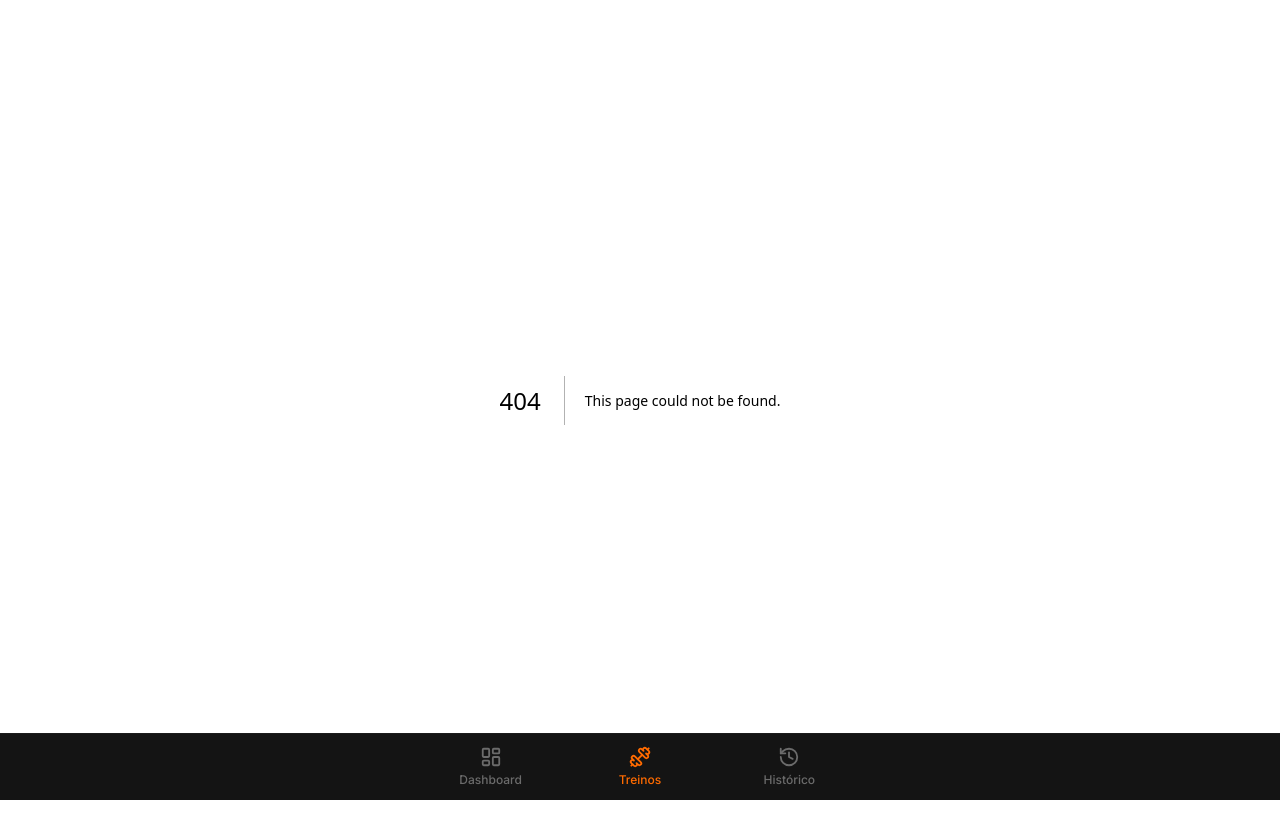
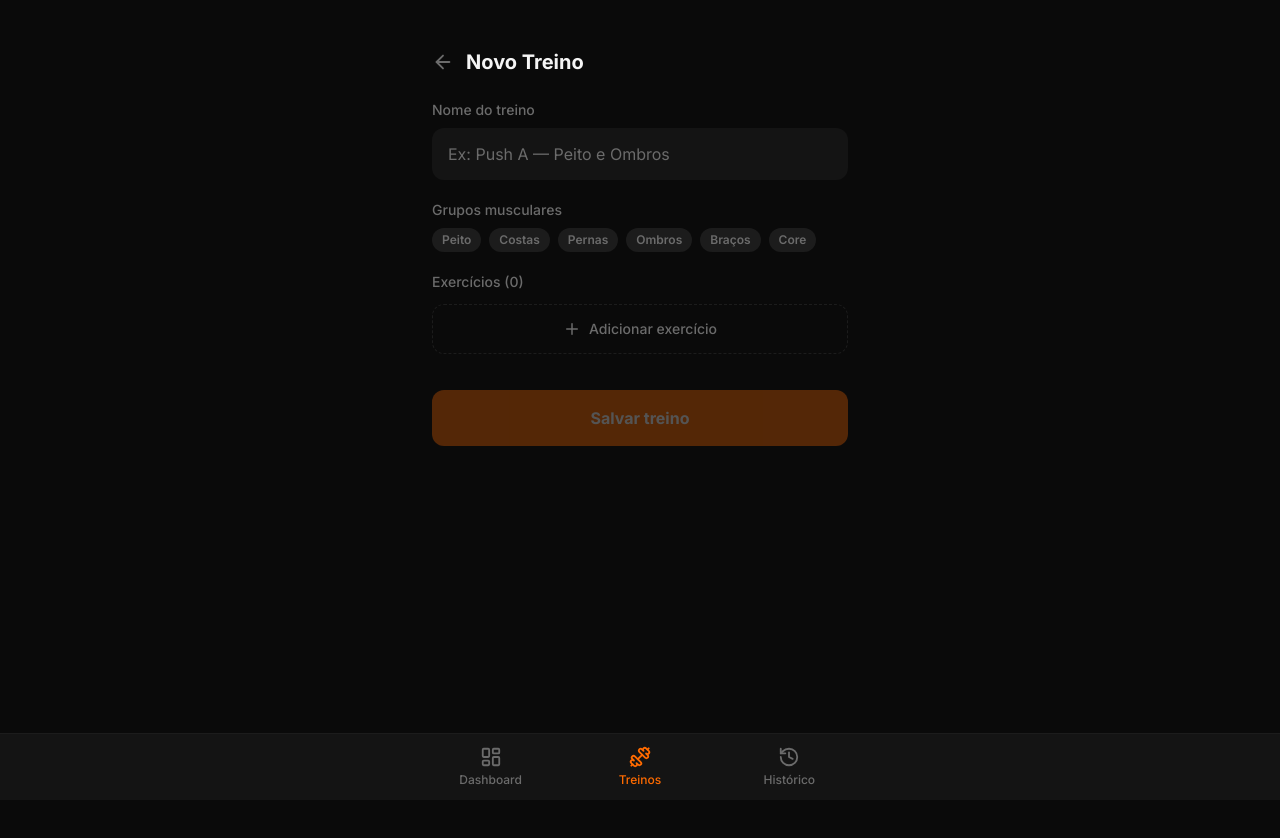
Before and after one commit to AgenticTI/arcsys-portfolio, a Next.js app in the folder fitness-treinos/: page /workouts/new in a window 1280 px wide. Before the commit this address had no page. Shown: the top 838 px of the page. After the commit the page ends 800 px from the top, so only its background shows below. Built offline with nearby package versions, Linux system fonts and the light colour scheme.

Commit message:
feat: tela Criar Treino com form inline de exercícios e salvamento no store

```diff
--- /dev/null
+++ b/fitness-treinos/src/app/workouts/new/page.tsx
@@ -0,0 +1,128 @@
+'use client'
+
+import { useState } from 'react'
+import { useRouter } from 'next/navigation'
+import { ArrowLeft } from 'lucide-react'
+import { useFitnessStore } from '@/store/fitness'
+import type { Exercise, MuscleGroup } from '@/lib/types'
+import { MuscleChip } from '@/components/workouts/MuscleChip'
+import { ExerciseForm } from '@/components/create/ExerciseForm'
+import { ExerciseListItem } from '@/components/create/ExerciseListItem'
+
+const ALL_MUSCLE_GROUPS: MuscleGroup[] = [
+  'chest', 'back', 'legs', 'shoulders', 'arms', 'core',
+]
+
+export default function NewWorkoutPage() {
+  const router = useRouter()
+  const { addWorkout } = useFitnessStore()
+
+  const [name, setName] = useState('')
+  const [selectedGroups, setSelectedGroups] = useState<MuscleGroup[]>([])
+  const [exercises, setExercises] = useState<Exercise[]>([])
+
+  function toggleGroup(mg: MuscleGroup) {
+    setSelectedGroups((prev) =>
+      prev.includes(mg) ? prev.filter((g) => g !== mg) : [...prev, mg]
+    )
+  }
+
+  function handleAddExercise(exercise: Exercise) {
+    setExercises((prev) => [...prev, exercise])
+    // Auto-seleciona o grupo muscular do exercício adicionado
+    if (!selectedGroups.includes(exercise.muscleGroup)) {
+      setSelectedGroups((prev) => [...prev, exercise.muscleGroup])
+    }
+  }
+
+  function handleRemoveExercise(id: string) {
+    setExercises((prev) => prev.filter((e) => e.id !== id))
+  }
+
+  function handleSave() {
+    if (!name.trim() || exercises.length === 0) return
+    addWorkout({
+      id: `w-${Date.now()}`,
+      name: name.trim(),
+      exercises,
+      lastDone: null,
+    })
+    router.push('/workouts')
+  }
+
+  const canSave = name.trim().length > 0 && exercises.length > 0
+
+  return (
+    <div className="px-4 pt-12 pb-6">
+      {/* Header */}
+      <div className="flex items-center gap-3 mb-6">
+        <button
+          onClick={() => router.back()}
+          className="text-text-secondary active:text-text-primary transition-colors"
+        >
+          <ArrowLeft size={22} />
+        </button>
+        <h1 className="text-text-primary text-xl font-bold">Novo Treino</h1>
+      </div>
+
+      <div className="space-y-5">
+        {/* Nome do treino */}
+        <div>
+          <label className="text-text-secondary text-sm font-medium block mb-2">
+            Nome do treino
+          </label>
+          <input
+            type="text"
+            placeholder="Ex: Push A — Peito e Ombros"
+            value={name}
+            onChange={(e) => setName(e.target.value)}
+            className="w-full bg-surface rounded-xl px-4 py-3.5 text-text-primary placeholder-text-secondary outline-none focus:ring-1 focus:ring-accent"
+          />
+        </div>
+
+        {/* Grupos musculares */}
+        <div>
+          <label className="text-text-secondary text-sm font-medium block mb-2">
+            Grupos musculares
+          </label>
+          <div className="flex flex-wrap gap-2">
+            {ALL_MUSCLE_GROUPS.map((mg) => (
+              <MuscleChip
+                key={mg}
+                group={mg}
+                selected={selectedGroups.includes(mg)}
+                onClick={() => toggleGroup(mg)}
+              />
+            ))}
+          </div>
+        </div>
+
+        {/* Exercícios */}
+        <div>
+          <label className="text-text-secondary text-sm font-medium block mb-2">
+            Exercícios ({exercises.length})
+          </label>
+          <div className="space-y-2 mb-3">
+            {exercises.map((exercise) => (
+              <ExerciseListItem
+                key={exercise.id}
+                exercise={exercise}
+                onRemove={() => handleRemoveExercise(exercise.id)}
+              />
+            ))}
+          </div>
+          <ExerciseForm onAdd={handleAddExercise} />
+        </div>
+
+        {/* Botão Salvar */}
+        <button
+          onClick={handleSave}
+          disabled={!canSave}
+          className="w-full bg-accent text-white font-bold py-4 rounded-xl disabled:opacity-30 active:opacity-80 transition-opacity mt-4"
+        >
+          Salvar treino
+        </button>
+      </div>
+    </div>
+  )
+}
--- /dev/null
+++ b/fitness-treinos/src/components/create/ExerciseForm.tsx
@@ -0,0 +1,106 @@
+'use client'
+
+import { useState } from 'react'
+import { Plus } from 'lucide-react'
+import type { Exercise, MuscleGroup } from '@/lib/types'
+import { MUSCLE_GROUP_LABELS } from '@/lib/types'
+import { MuscleChip } from '@/components/workouts/MuscleChip'
+
+type Props = {
+  onAdd: (exercise: Exercise) => void
+}
+
+const ALL_MUSCLE_GROUPS: MuscleGroup[] = [
+  'chest', 'back', 'legs', 'shoulders', 'arms', 'core',
+]
+
+export function ExerciseForm({ onAdd }: Props) {
+  const [isOpen, setIsOpen] = useState(false)
+  const [name, setName] = useState('')
+  const [muscleGroup, setMuscleGroup] = useState<MuscleGroup>('chest')
+  const [sets, setSets] = useState(3)
+
+  function handleSubmit() {
+    if (!name.trim()) return
+    onAdd({
+      id: `ex-${Date.now()}`,
+      name: name.trim(),
+      muscleGroup,
+      sets,
+    })
+    setName('')
+    setSets(3)
+    setIsOpen(false)
+  }
+
+  if (!isOpen) {
+    return (
+      <button
+        onClick={() => setIsOpen(true)}
+        className="w-full border border-dashed border-surface-elevated rounded-xl py-3.5 flex items-center justify-center gap-2 text-text-secondary active:text-text-primary transition-colors"
+      >
+        <Plus size={18} />
+        <span className="font-medium text-sm">Adicionar exercício</span>
+      </button>
+    )
+  }
+
+  return (
+    <div className="bg-surface-elevated rounded-xl p-4 space-y-3">
+      <input
+        type="text"
+        placeholder="Nome do exercício"
+        value={name}
+        onChange={(e) => setName(e.target.value)}
+        className="w-full bg-surface rounded-lg px-4 py-3 text-text-primary placeholder-text-secondary text-sm outline-none focus:ring-1 focus:ring-accent"
+        autoFocus
+      />
+      <div>
+        <p className="text-text-secondary text-xs mb-2">Grupo muscular</p>
+        <div className="flex flex-wrap gap-2">
+          {ALL_MUSCLE_GROUPS.map((mg) => (
+            <MuscleChip
+              key={mg}
+              group={mg}
+              selected={muscleGroup === mg}
+              onClick={() => setMuscleGroup(mg)}
+            />
+          ))}
+        </div>
+      </div>
+      <div className="flex items-center gap-3">
+        <p className="text-text-secondary text-sm flex-1">Séries</p>
+        <div className="flex items-center gap-3">
+          <button
+            onClick={() => setSets(Math.max(1, sets - 1))}
+            className="bg-surface rounded-lg w-9 h-9 flex items-center justify-center text-text-primary font-bold active:opacity-70"
+          >
+            −
+          </button>
+          <span className="text-text-primary font-bold w-5 text-center">{sets}</span>
+          <button
+            onClick={() => setSets(sets + 1)}
+            className="bg-surface rounded-lg w-9 h-9 flex items-center justify-center text-text-primary font-bold active:opacity-70"
+          >
+            +
+          </button>
+        </div>
+      </div>
+      <div className="flex gap-2 pt-1">
+        <button
+          onClick={() => setIsOpen(false)}
+          className="flex-1 py-2.5 rounded-lg text-text-secondary text-sm font-medium bg-surface active:opacity-70"
+        >
+          Cancelar
+        </button>
+        <button
+          onClick={handleSubmit}
+          disabled={!name.trim()}
+          className="flex-1 py-2.5 rounded-lg text-white text-sm font-bold bg-accent disabled:opacity-40 active:opacity-80"
+        >
+          Adicionar
+        </button>
+      </div>
+    </div>
+  )
+}
--- /dev/null
+++ b/fitness-treinos/src/components/create/ExerciseListItem.tsx
@@ -0,0 +1,28 @@
+import { X } from 'lucide-react'
+import type { Exercise } from '@/lib/types'
+import { MUSCLE_GROUP_LABELS } from '@/lib/types'
+
+type Props = {
+  exercise: Exercise
+  onRemove: () => void
+}
+
+export function ExerciseListItem({ exercise, onRemove }: Props) {
+  return (
+    <div className="bg-surface-elevated rounded-xl px-4 py-3 flex items-center justify-between gap-3">
+      <div className="flex-1 min-w-0">
+        <p className="text-text-primary font-medium truncate">{exercise.name}</p>
+        <p className="text-text-secondary text-sm mt-0.5">
+          {MUSCLE_GROUP_LABELS[exercise.muscleGroup]} · {exercise.sets} séries
+        </p>
+      </div>
+      <button
+        onClick={onRemove}
+        className="text-text-secondary active:text-destructive transition-colors p-1"
+        aria-label="Remover exercício"
+      >
+        <X size={18} />
+      </button>
+    </div>
+  )
+}
```
